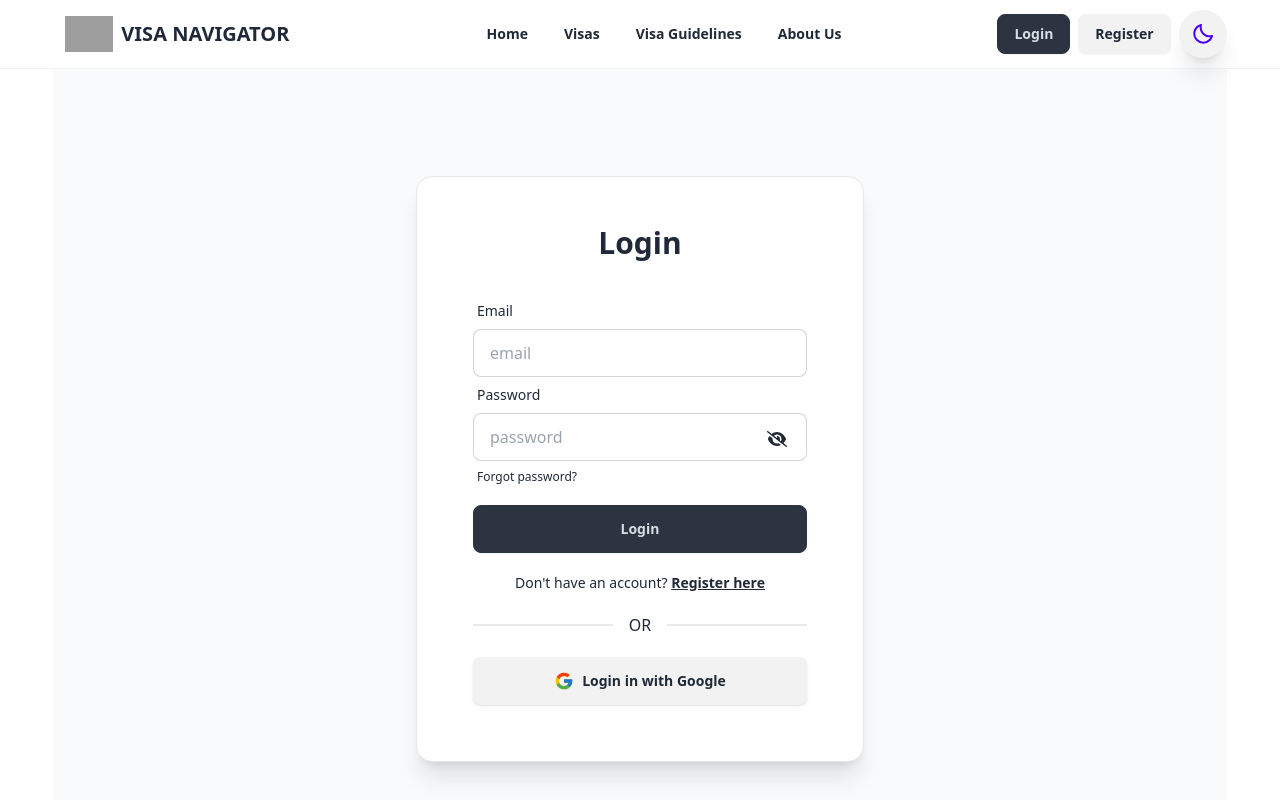
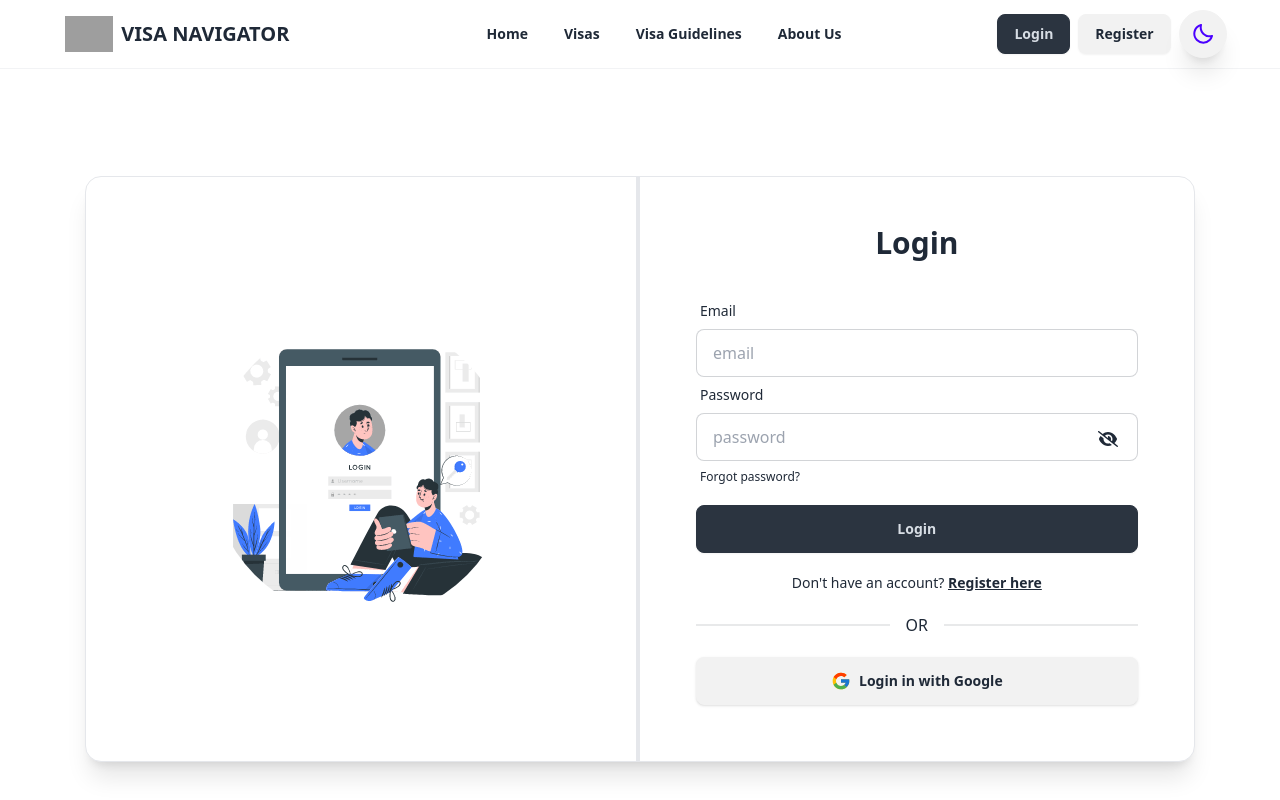
Before and after one commit to abdurrahmanmahmud5981/visa-navigator, a React (Vite) app in the folder client/: page /login in a window 1280 px wide. Shown: the top 800 px of the page. Built offline with nearby package versions, Linux system fonts and the light colour scheme; no server answers; grey boxes are pictures that could not be loaded.

Commit message:
Refactor Login component; enhance layout with image and improve styling for better user experience

```diff
--- a/client/src/pages/Login.jsx
+++ b/client/src/pages/Login.jsx
@@ -5,6 +5,7 @@ import { FaEye, FaEyeSlash } from "react-icons/fa6";
 import { FcGoogle } from "react-icons/fc";
 import AuthContext from "../provider/AuthContext";
 import toast from "react-hot-toast";
+import loginImg from '../assets/login.gif'
 const Login = () => {
   const navigate = useNavigate();
   const { state } = useLocation();
@@ -14,7 +15,6 @@ const Login = () => {
   const [error, setError] = useState("");
 
   const handleLogin = async (e) => {
-
     try {
       e.preventDefault();
       const form = e.target;
@@ -49,11 +49,27 @@ const Login = () => {
     <>
       <Helmet>
         <title> Login - Visa Navigator</title>
-            <meta name="description" content="Login to your visa navigator account." />
+        <meta
+          name="description"
+          content="Login to your visa navigator account."
+        />
       </Helmet>
-          <div className="min-h-screen flex items-center justify-center dark:bg-neutral sm:bg-gray-50 py-12  sm:px-6 lg:px-8">
-            <div className="max-w-md w-full">
-              <div className="card border px-0 sm:p-6 bg-base-100 shadow-xl mx-auto">
+      <div className="min-h-screen flex items-center justify-center dark:bg-neutral  py-12  sm:px-6 lg:px-8">
+        <div className="max-w-6xl w-full">
+          <div className="card grid md:grid-cols-2 border px-0 bg-base-100 shadow-xl mx-auto">
+            <div className=" ">
+              <div className=" pt-5 md:pt-0 flex justify-center items-center h-full md:border-r-4 ">
+                <img
+                  src={loginImg}
+                  alt="Login"
+                  className="  h-40 md:h-auto mx-auto rounded-full"
+                />
+              </div>
+            </div>
+            <div
+              className=" sm:p-6
+               "
+            >
               <h2 className="mt-6 text-center text-3xl font-extrabold ">
                 Login
               </h2>
@@ -134,10 +150,12 @@ const Login = () => {
                 </div>
               </div>
             </div>
+
+          </div>
         </div>
       </div>
     </>
   );
-}
+};
 
-export default Login
+export default Login;
```
Also changed, not shown: client/src/assets/register.gif (added). Lines whose indentation alone changed are shown as unchanged.
